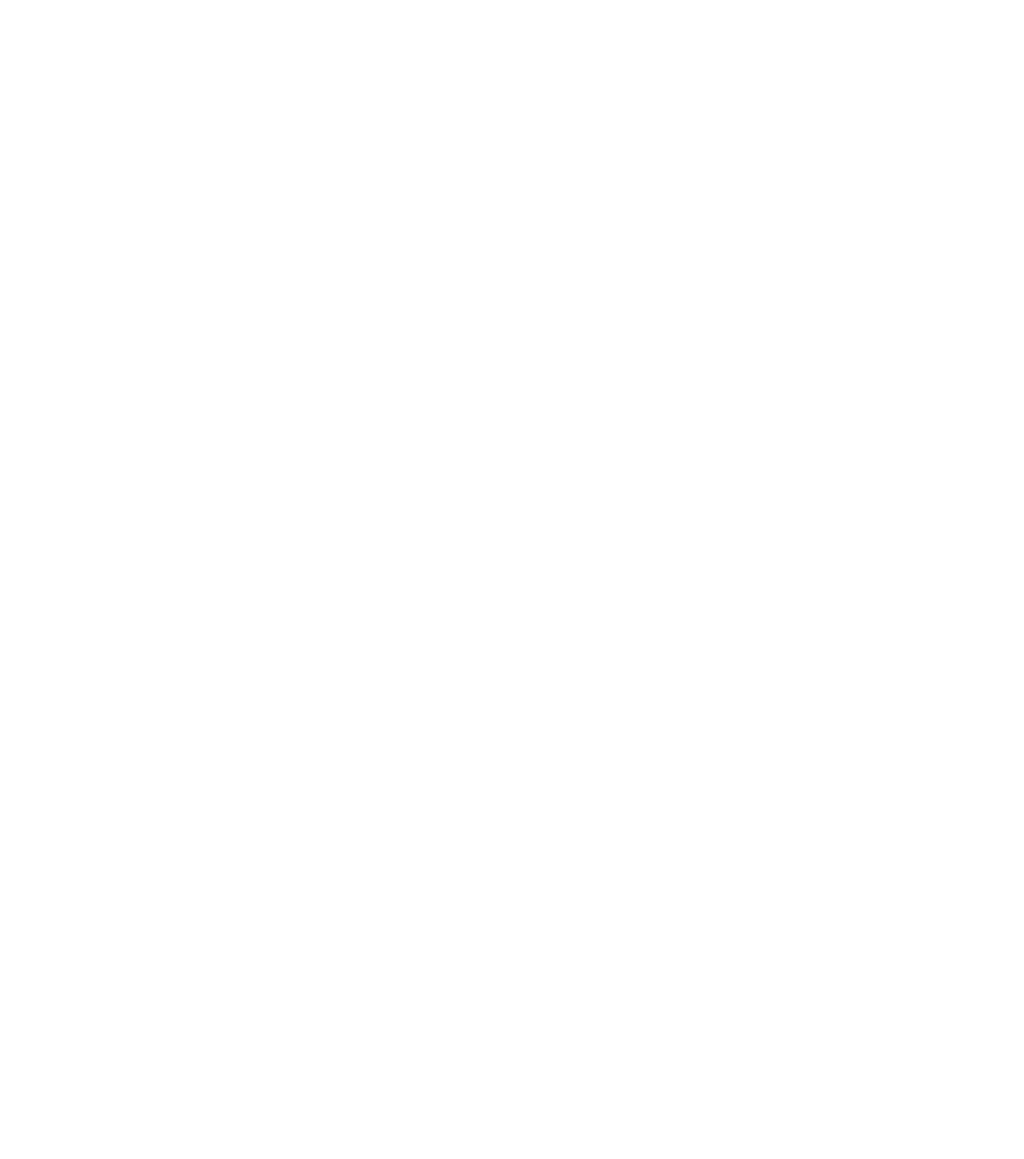
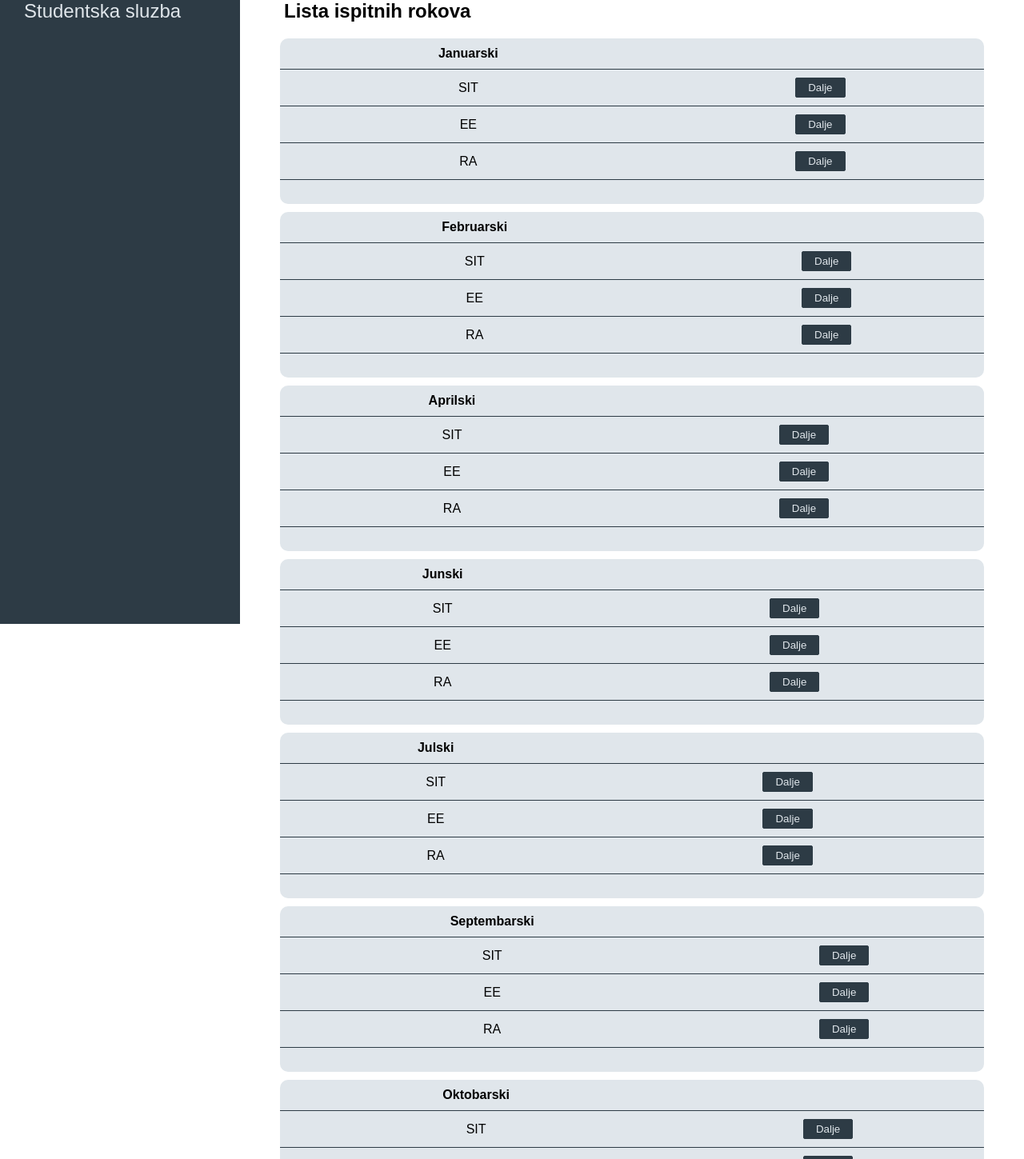
Before and after one commit to Mitra236/EObrazovanje, an Angular app in the folder EObrazovanjeAngular/: page /admin/periods in a window 1280 px wide. Before the commit this address led to /. Shown: the part 20-1469 px from the top of the page at 80% size. Before the commit the page ends 800 px from the top, so only its background shows below. Built offline with nearby package versions, Linux system fonts and the light colour scheme.

Commit message:
added period and period2 for admin

```diff
--- /dev/null
+++ b/EObrazovanjeAngular/src/app/admin-periods-list/admin-periods-list.component.css
@@ -0,0 +1,41 @@
+h2 {
+    padding-top: 0;
+    padding-left: 5px;
+  }
+
+  table {
+    width: 100%;
+    border-spacing: 0;
+  }
+
+  .content-container {
+    padding-right: 50px;
+    padding-left: 50px;
+  }
+
+  .periods-info {
+    background-color: #e0e6eb;
+    border-radius: 10px;
+    margin: 10px 0;
+    padding-bottom: 30px;
+  }
+
+  .card-title {
+    padding: 15px 20px;
+  }
+
+  .table {
+    margin-top: 10px;
+  }
+
+  .table td,
+  .table th {
+    border-bottom: 1px solid #2d3b45;
+    padding: 10px 10px;
+    text-align: center;
+  }
+
+  .table tr:hover {
+    cursor: pointer;
+    background-color: rgba(0, 0, 0, 0.1);
+  }
--- /dev/null
+++ b/EObrazovanjeAngular/src/app/admin-periods-list/admin-periods-list.component.html
@@ -0,0 +1,129 @@
+<div class="content-container">
+    <h2>Lista ispitnih rokova</h2>
+    <div class="periods-info">
+      <table class="table">
+        <thead>
+          <tr>
+            <th>Januarski</th>
+            <th></th>
+          </tr>
+        </thead>
+        <tbody>
+          <tr *ngFor="let period of periods">
+            <td>{{ period.name }}</td>
+            <td>
+              <button class="filled-btn-dark" [routerLink]="['../examPeriod']">Dalje</button>
+            </td>
+          </tr>
+        </tbody>
+      </table>
+    </div>
+    <div class="periods-info">
+        <table class="table">
+          <thead>
+            <tr>
+              <th>Februarski</th>
+              <th></th>
+            </tr>
+          </thead>
+          <tbody>
+            <tr *ngFor="let period of periods">
+              <td>{{ period.name }}</td>
+              <td>
+                <button class="filled-btn-dark" [routerLink]="['../examPeriod']">Dalje</button>
+              </td>
+            </tr>
+          </tbody>
+        </table>
+      </div>
+      <div class="periods-info">
+        <table class="table">
+          <thead>
+            <tr>
+              <th>Aprilski</th>
+              <th></th>
+            </tr>
+          </thead>
+          <tbody>
+            <tr *ngFor="let period of periods">
+              <td>{{ period.name }}</td>
+              <td>
+                <button class="filled-btn-dark" [routerLink]="['../examPeriod']">Dalje</button>
+              </td>
+            </tr>
+          </tbody>
+        </table>
+      </div>
+      <div class="periods-info">
+        <table class="table">
+          <thead>
+            <tr>
+              <th>Junski</th>
+              <th></th>
+            </tr>
+          </thead>
+          <tbody>
+            <tr *ngFor="let period of periods">
+              <td>{{ period.name }}</td>
+              <td>
+                <button class="filled-btn-dark" [routerLink]="['../examPeriod']">Dalje</button>
+              </td>
+            </tr>
+          </tbody>
+        </table>
+      </div>
+      <div class="periods-info">
+        <table class="table">
+          <thead>
+            <tr>
+              <th>Julski</th>
+              <th></th>
+            </tr>
+          </thead>
+          <tbody>
+            <tr *ngFor="let period of periods">
+              <td>{{ period.name }}</td>
+              <td>
+                <button class="filled-btn-dark" [routerLink]="['../examPeriod']">Dalje</button>
+              </td>
+            </tr>
+          </tbody>
+        </table>
+      </div>
+      <div class="periods-info">
+        <table class="table">
+          <thead>
+            <tr>
+              <th>Septembarski</th>
+              <th></th>
+            </tr>
+          </thead>
+          <tbody>
+            <tr *ngFor="let period of periods">
+              <td>{{ period.name }}</td>
+              <td>
+                <button class="filled-btn-dark" [routerLink]="['../examPeriod']">Dalje</button>
+              </td>
+            </tr>
+          </tbody>
+        </table>
+      </div>
+      <div class="periods-info">
+        <table class="table">
+          <thead>
+            <tr>
+              <th>Oktobarski</th>
+              <th></th>
+            </tr>
+          </thead>
+          <tbody>
+            <tr *ngFor="let period of periods">
+              <td>{{ period.name }}</td>
+              <td>
+                <button class="filled-btn-dark" [routerLink]="['../periods/examPeriod']">Dalje</button>
+              </td>
+            </tr>
+          </tbody>
+        </table>
+      </div>
+  </div>
--- /dev/null
+++ b/EObrazovanjeAngular/src/app/admin-periods-list/admin-periods-list.component.ts
@@ -0,0 +1,30 @@
+import { Component, OnInit } from '@angular/core';
+import { ActivatedRoute } from '@angular/router';
+
+
+const mockData = [
+  {
+    name: 'SIT'
+  },
+  {
+    name: 'EE'
+  },
+  {
+    name: 'RA'
+  }
+];
+
+@Component({
+  selector: 'app-admin-periods-list',
+  templateUrl: './admin-periods-list.component.html',
+  styleUrls: ['./admin-periods-list.component.css']
+})
+export class AdminPeriodsListComponent implements OnInit {
+  periods;
+  constructor(private router: ActivatedRoute) { }
+
+  ngOnInit(): void {
+    this.periods = mockData;
+  }
+
+}
--- /dev/null
+++ b/EObrazovanjeAngular/src/app/admin-periods2-list/admin-periods2-list.component.css
@@ -0,0 +1,41 @@
+h2 {
+    padding-top: 0;
+    padding-left: 5px;
+  }
+
+  table {
+    width: 100%;
+    border-spacing: 0;
+  }
+
+  .content-container {
+    padding-right: 50px;
+    padding-left: 50px;
+  }
+
+  .examPeriods-info {
+    background-color: #e0e6eb;
+    border-radius: 10px;
+    margin: 10px 0;
+    padding-bottom: 30px;
+  }
+
+  .card-title {
+    padding: 15px 20px;
+  }
+
+  .table {
+    margin-top: 10px;
+  }
+
+  .table td,
+  .table th {
+    border-bottom: 1px solid #2d3b45;
+    padding: 10px 10px;
+    text-align: center;
+  }
+
+  .table tr:hover {
+    cursor: pointer;
+    background-color: rgba(0, 0, 0, 0.1);
+  }
--- /dev/null
+++ b/EObrazovanjeAngular/src/app/admin-periods2-list/admin-periods2-list.component.html
@@ -0,0 +1,30 @@
+<div class="content-container">
+    <h2>Lista ispita po roku</h2>
+    <button class="filled-btn-dark">Dodaj</button>
+    <div class="examPeriods-info">
+      <table class="table">
+        <thead>
+          <tr>
+            <th>Naziv</th>
+            <th>Broj bodova</th>
+            <th>Predispitne obaveze</th>
+            <th>Datum</th>
+            <th>Ucionica</th>
+            <th></th>
+          </tr>
+        </thead>
+        <tbody>
+          <tr *ngFor="let period of examPeriod">
+            <td>{{ period.name }}</td>
+            <td>{{ period.exam_points }}</td>
+            <td>{{ period.lab_points }}</td>
+            <td>{{ period.exam_date }}</td>
+            <td>{{ period.class_room }}</td>
+            <td>
+              <button class="filled-btn-dark">Ukloni</button>
+            </td>
+          </tr>
+        </tbody>
+      </table>
+    </div>
+  </div>
--- /dev/null
+++ b/EObrazovanjeAngular/src/app/admin-periods2-list/admin-periods2-list.component.ts
@@ -0,0 +1,40 @@
+import { Component, OnInit } from '@angular/core';
+import { ActivatedRoute } from '@angular/router';
+
+const mockData = [
+  {
+    name: 'Matematika',
+    exam_points: 80,
+    lab_points : 20,
+    exam_date: "2020-04-04 12:30:00",
+    class_room: 204
+  },
+  {
+    name: 'Web programiranje',
+    exam_points: 80,
+    lab_points : 20,
+    exam_date: "2020-04-04 12:30:00",
+    class_room: 101
+  },
+  {
+    name: 'Menadzment',
+    exam_points: 80,
+    lab_points : 20,
+    exam_date: "2020-04-04 12:30:00",
+    class_room: 402
+  }
+];
+@Component({
+  selector: 'app-admin-periods2-list',
+  templateUrl: './admin-periods2-list.component.html',
+  styleUrls: ['./admin-periods2-list.component.css']
+})
+export class AdminPeriods2ListComponent implements OnInit {
+  examPeriod;
+  constructor(private router: ActivatedRoute) { }
+
+  ngOnInit(): void {
+    this.examPeriod = mockData;
+  }
+
+}
--- a/EObrazovanjeAngular/src/app/app-routing.module.ts
+++ b/EObrazovanjeAngular/src/app/app-routing.module.ts
@@ -18,6 +18,8 @@ import { StudentProfileDetailsComponent } from './student/student-profile-detail
 import { StudentScreenComponent } from './student/student-screen/student-screen.component';
 import { AdminCoursesListComponent } from './admin-courses-list/admin-courses-list.component';
 import { AdminExamsListComponent } from './admin-exams-list/admin-exams-list.component';
+import { AdminPeriodsListComponent } from './admin-periods-list/admin-periods-list.component';
+import { AdminPeriods2ListComponent } from './admin-periods2-list/admin-periods2-list.component';
 
 const routes: Routes = [
   { path: '', component: LoginComponent },
@@ -58,6 +60,8 @@ const routes: Routes = [
       { path: 'users/add/professor', component: AdminAddUserComponent },
       { path: 'courses', component: AdminCoursesListComponent },
       { path: 'exams', component: AdminExamsListComponent },
+      { path: 'periods', component: AdminPeriodsListComponent },
+      { path: 'examPeriod', component: AdminPeriods2ListComponent }
     ],
   },
 ];
--- a/EObrazovanjeAngular/src/app/app.module.ts
+++ b/EObrazovanjeAngular/src/app/app.module.ts
@@ -22,6 +22,8 @@ import { AdminProfessorsListComponent } from './admin-professors-list/admin-prof
 import { AdminAddUserComponent } from './admin-add-user/admin-add-user.component';
 import { AdminCoursesListComponent } from './admin-courses-list/admin-courses-list.component';
 import { AdminExamsListComponent } from './admin-exams-list/admin-exams-list.component';
+import { AdminPeriodsListComponent } from './admin-periods-list/admin-periods-list.component';
+import { AdminPeriods2ListComponent } from './admin-periods2-list/admin-periods2-list.component';
 
 @NgModule({
   declarations: [
@@ -44,7 +46,9 @@ import { AdminExamsListComponent } from './admin-exams-list/admin-exams-list.com
     AdminProfessorsListComponent,
     AdminAddUserComponent,
     AdminCoursesListComponent,
-    AdminExamsListComponent
+    AdminExamsListComponent,
+    AdminPeriodsListComponent,
+    AdminPeriods2ListComponent
   ],
   imports: [BrowserModule, AppRoutingModule, ReactiveFormsModule],
   providers: [],
--- a/EObrazovanjeAngular/src/app/components/sidebar/sidebar.component.html
+++ b/EObrazovanjeAngular/src/app/components/sidebar/sidebar.component.html
@@ -29,6 +29,7 @@
       <a class="item" routerLink="/admin/users/add/student">Dodaj studenta</a>
       <a class="item" routerLink="/admin/courses">Pregled kurseva</a>
       <a class="item" routerLink="/admin/exams">Pregled ispita</a>
+      <a class="item" routerLink="/admin/periods">Pregled ispitnih rokova</a>
       <a class="item" routerLink="/admin/professors">Pregled profesora</a>
       <a class="item" routerLink="/admin/users/add/professor"
         >Dodaj profesora</a
```
Also changed, not shown: 2 other files (tests, documents, lock files or other folders).
